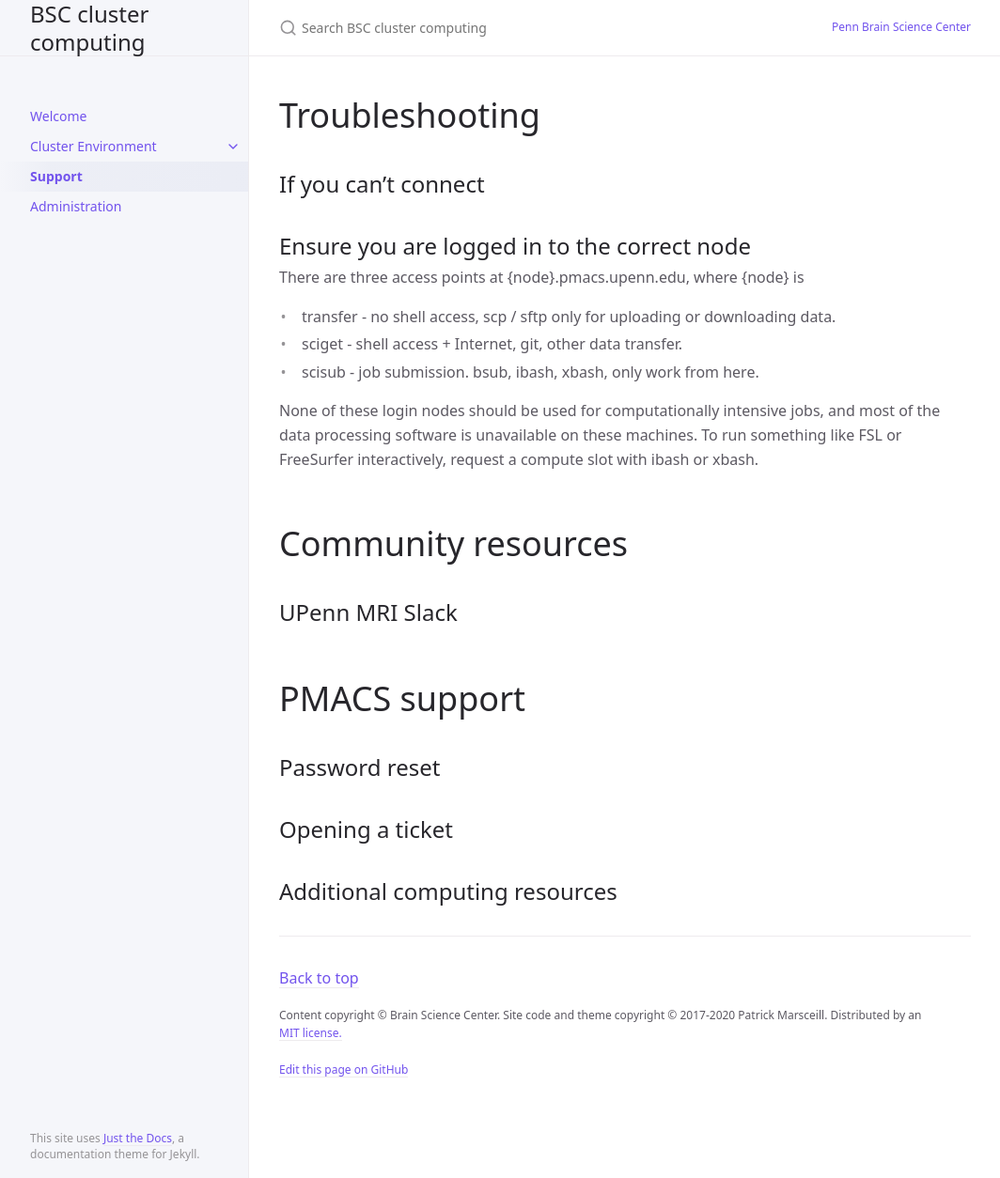
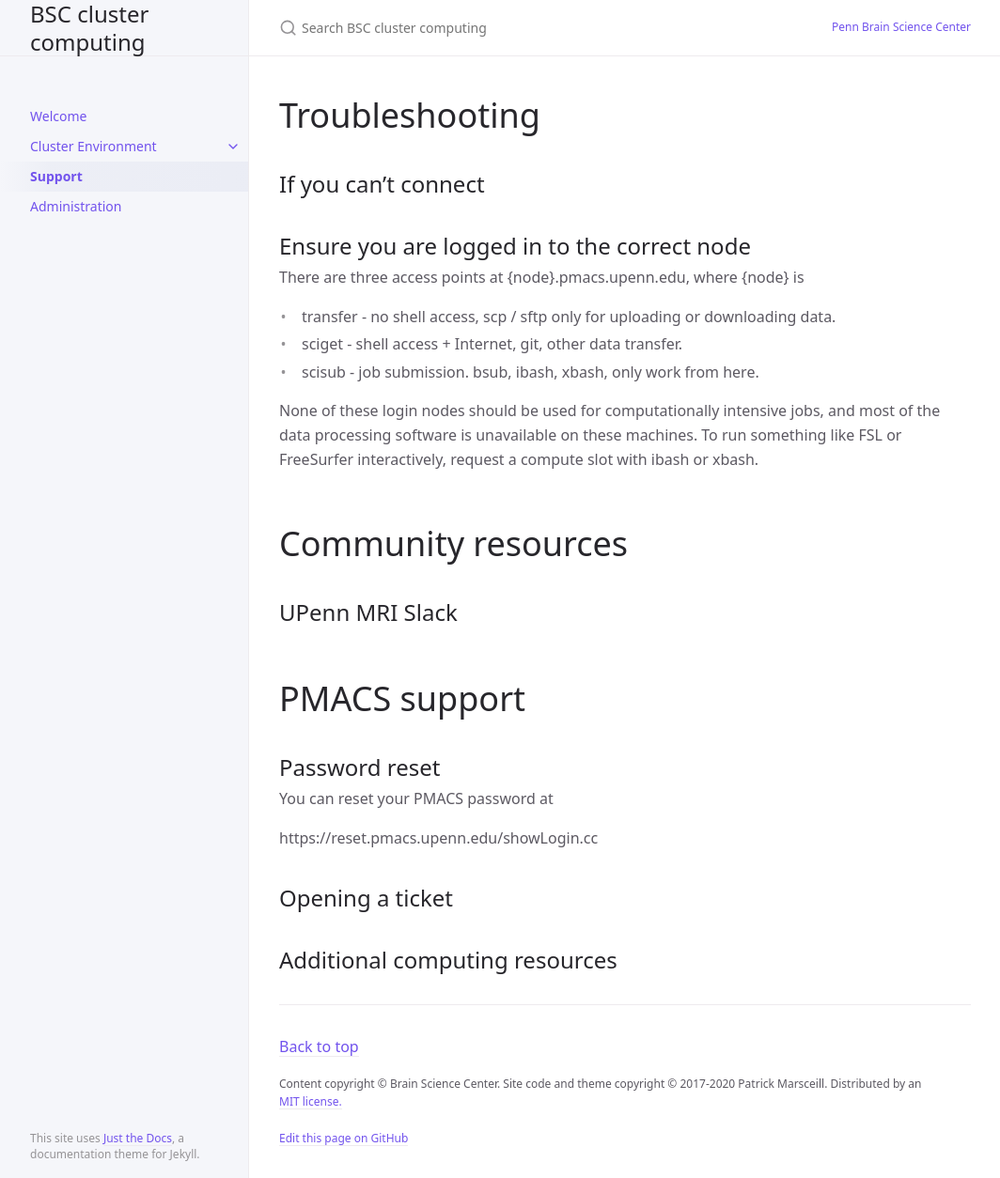
Before and after one commit to brainsciencecenter/bscLPC, a Jekyll site: the page built from docs/support/support.md, in a window 1280 px wide and 1254 px high. Shown: the whole window at 94% size, without its empty margins (107-1171 px from the left). Built offline with Jekyll 4.4.1, drawn with Linux system fonts in a browser that asks for light colours.

Commit message:
Update support.md

```diff
--- a/docs/support/support.md
+++ b/docs/support/support.md
@@ -32,6 +32,10 @@ ibash or xbash.
 
 ## Password reset
 
+You can reset your PMACS password at
+
+https://reset.pmacs.upenn.edu/showLogin.cc
+
 ## Opening a ticket
 
 ## Additional computing resources
```
